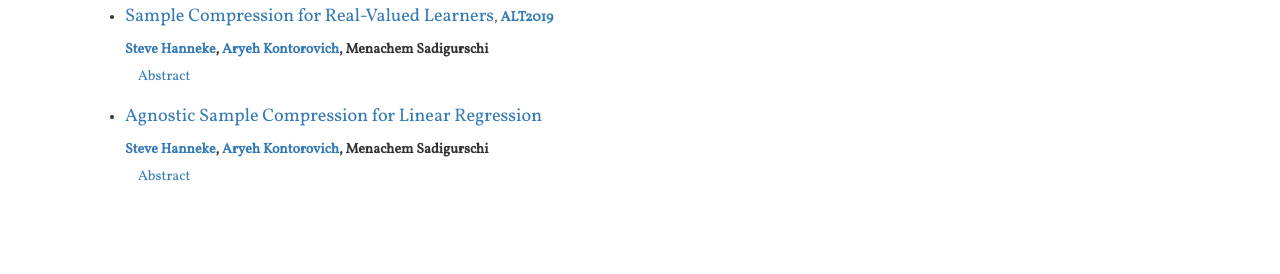
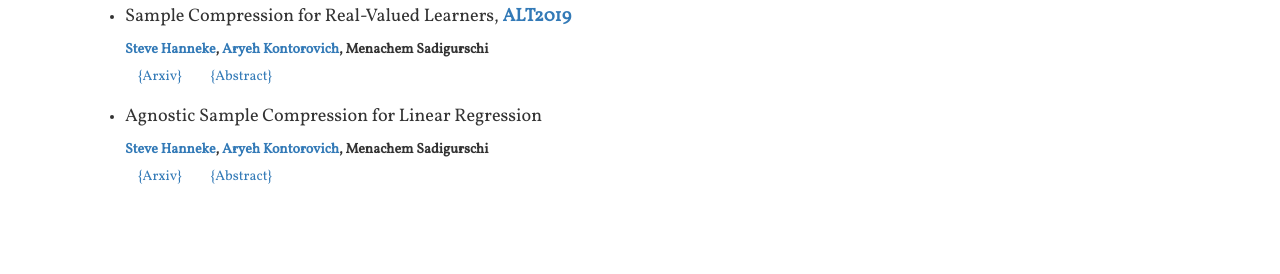
Before and after one commit to menisadi/menisadi.github.io---bootstrap, a plain HTML site: page index.html in a window 1280 px wide. Shown: the part 526-800 px from the top of the page. Drawn offline with nearby package versions, Linux system fonts and the light colour scheme; some packages are replaced by stand-ins of ours.

Commit message:
move arxiv links

```diff
--- a/index.html
+++ b/index.html
@@ -91,17 +91,19 @@
         <ul>
           <li>
             <p>
-              <a class=pub-link href="https://arxiv.org/abs/1805.08254">Sample Compression for Real-Valued Learners</a>, <a href="http://alt2019.algorithmiclearningtheory.org/"><b>ALT2019</b></a>
+              <p class=pub-link href="https://arxiv.org/abs/1805.08254">Sample Compression for Real-Valued Learners</a>, <a href="http://alt2019.algorithmiclearningtheory.org/"><b>ALT2019</b></p>
               <div class=pub-names><a href="http://www.stevehanneke.com/">Steve Hanneke</a>, <a href="https://www.cs.bgu.ac.il/~karyeh/">Aryeh Kontorovich</a>, Menachem Sadigurschi</div>
-              <button data-toggle="collapse" data-target="#abstract1" class="btn btn-link">Abstract</button>
+              <button class="btn btn-link" href="https://arxiv.org/abs/1805.08254">{Arxiv}</button>
+              <button data-toggle="collapse" data-target="#abstract1" class="btn btn-link">{Abstract}</button>
               <p id="abstract1" class="collapse abstract">We give an algorithmically efficient version of the learner-to-compression scheme conversion in Moran and Yehudayoff (2016). In extending this technique to real-valued hypotheses, we also obtain an efficient regression-to-bounded sample compression converter. To our knowledge, this is the first general compressed regression result (regardless of efficiency or boundedness) guaranteeing uniform approximate reconstruction. Along the way, we develop a generic procedure for constructing weak real-valued learners out of abstract regressors; this may be of independent interest. In particular, this result sheds new light on an open question of H. Simon (1997). We show applications to two regression problems: learning Lipschitz and bounded-variation functions. </p>
             </p>
           </li>
           <li>
             <p>
-              <a class=pub-link href="https://arxiv.org/abs/1810.01864">Agnostic Sample Compression for Linear Regression</a>
+              <p class=pub-link>Agnostic Sample Compression for Linear Regression</p>
               <div class=pub-names><a href="http://www.stevehanneke.com/">Steve Hanneke</a>, <a href="https://www.cs.bgu.ac.il/~karyeh/">Aryeh Kontorovich</a>, Menachem Sadigurschi</div>
-              <button data-toggle="collapse" data-target="#abstract2" class="btn btn-link">Abstract</button>
+              <button class="btn btn-link" href="https://arxiv.org/abs/1810.01864">{Arxiv}</button>
+              <button data-toggle="collapse" data-target="#abstract2" class="btn btn-link">{Abstract}</button>
               <p id="abstract2" class="collapse abstract">We obtain the first positive results for bounded sample compression in the agnostic regression setting. We show that for <span class="math inline">\(p \in \{1,\infty\}\)</span>, agnostic linear regression with <span class="math inline">\(\ell_p\)</span> loss admits a bounded sample compression scheme. Specifically, we exhibit efficient sample compression schemes for agnostic linear regression in <span class="math inline">\(R^d\)</span> of size <span class="math inline">\(d+1\)</span> under the <span class="math inline">\(\ell_1\)</span> loss and size <span class="math inline">\(d+2\)</span> under the <span class="math inline">\(\ell_\infty\)</span> loss. We further show that for every other <span class="math inline">\(\ell_p\)</span> loss (1 &lt; p &lt; <span class="math inline">\(\infty\)</span>), there does not exist an agnostic compression scheme of bounded size. This refines and generalizes a negative result of David, Moran, and Yehudayoff (2016) for the <span class="math inline">\(\ell_2\)</span> loss. We close by posing a general open question: for agnostic regression with <span class="math inline">\(\ell_1\)</span> loss, does every function class admit a compression scheme of size equal to its pseudo-dimension? This question generalizes Warmuth’s classic sample compression conjecture for realizable-case classification (Warmuth, 2003).</p>
             </p>
           </li>
```
